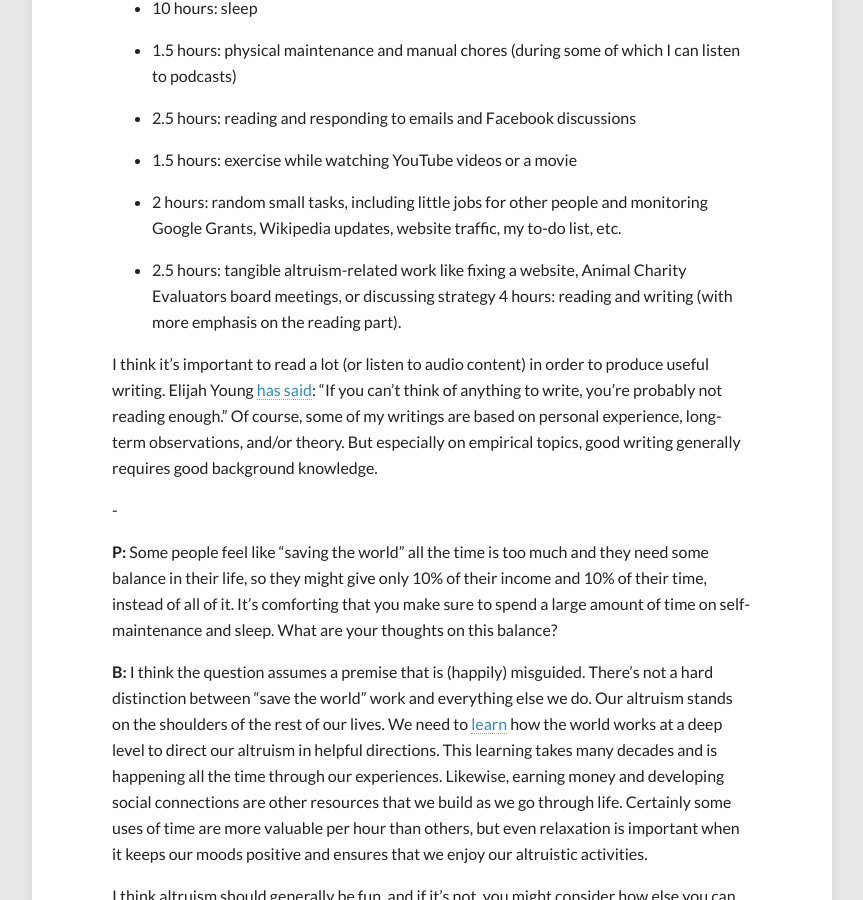
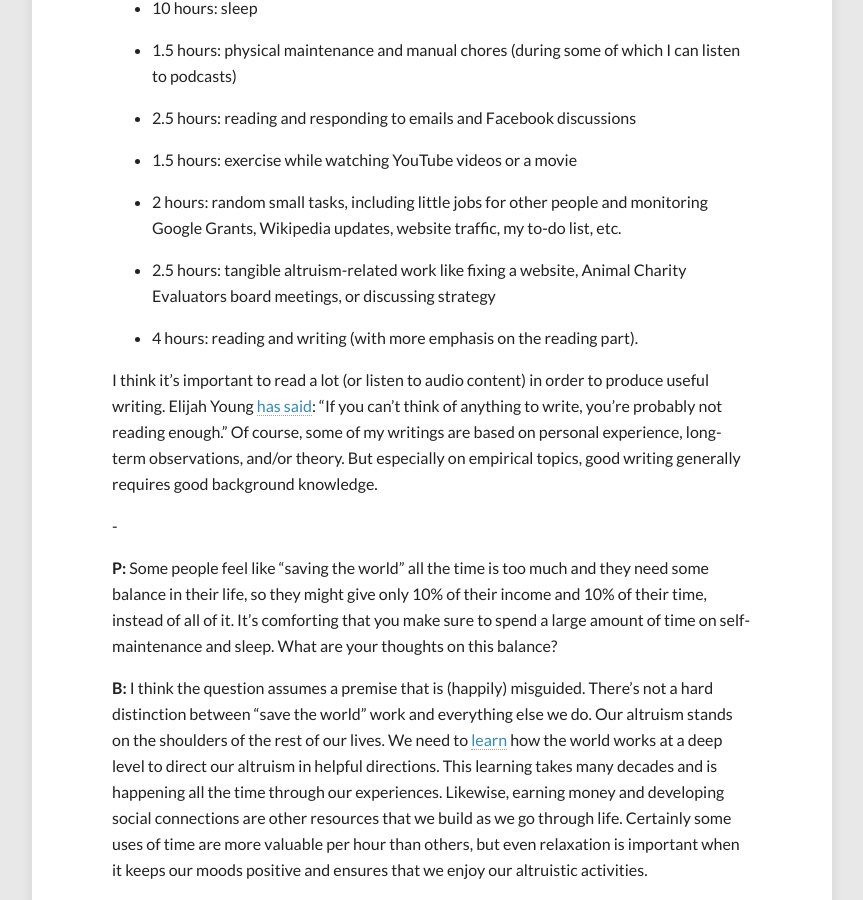
Before and after one commit to peterhurford/peterhurford.github.io, a Jekyll site: the page built from _posts/2014-08-07-interview-with-brian-tomasik.markdown, in a window 1280 px wide and 900 px high, scrolled down 9517 px. Shown: the whole window, without its empty margins (208-1071 px from the left). Built offline with Jekyll 4.4.1, drawn with Linux system fonts in a browser that asks for light colours; comment, search, counter and statistics services are not loaded.

Commit message:
Bulletfix

```diff
--- a/_posts/2014-08-07-interview-with-brian-tomasik.markdown
+++ b/_posts/2014-08-07-interview-with-brian-tomasik.markdown
@@ -151,7 +151,8 @@
 * 2 hours: random small tasks, including little jobs for other people and monitoring Google Grants, Wikipedia updates, website traffic, my to-do list, etc.
 
 * 2.5 hours: tangible altruism-related work like fixing a website, Animal Charity Evaluators board meetings, or discussing strategy
-4 hours: reading and writing (with more emphasis on the reading part).
+
+* 4 hours: reading and writing (with more emphasis on the reading part).
 
 I think it’s important to read a lot (or listen to audio content) in order to produce useful writing. Elijah Young [has said](http://leftshoecreative.com/2011/09/workshop-1-blogging-elijah-young/): “If you can't think of anything to write, you’re probably not reading enough.” Of course, some of my writings are based on personal experience, long-term observations, and/or theory. But especially on empirical topics, good writing generally requires good background knowledge.
 
```
Also changed, not shown: 1 other file.
